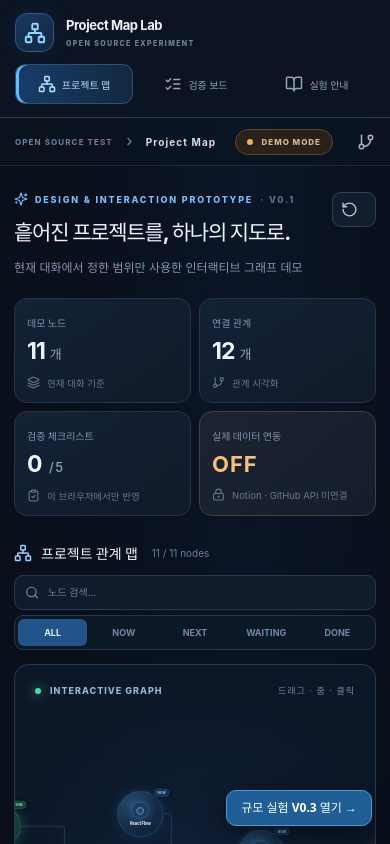
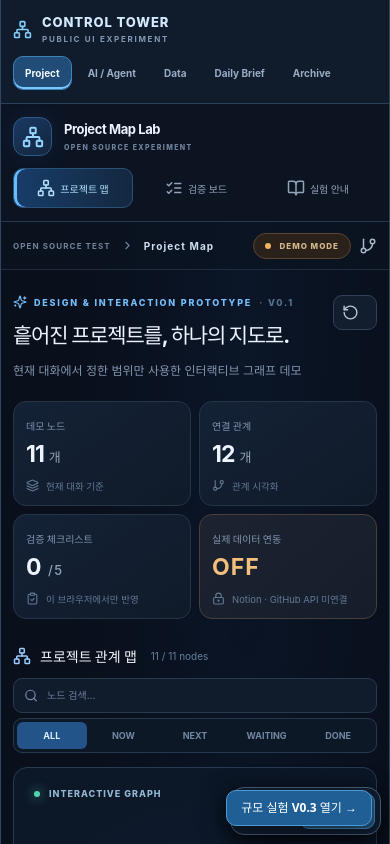
Before and after one commit to jayjayjayyoon/open-source-test, a React (Vite) app: page / in a window 390 px wide. Shown: the top 844 px of the page. Built offline with nearby package versions, Linux system fonts and the light colour scheme.

Commit message:
Activate Control Tower V1 navigation and PC/mobile preview on demo homepage

```diff
--- a/src/main.jsx
+++ b/src/main.jsx
@@ -1,12 +1,13 @@
 import React from 'react';
 import { createRoot } from 'react-dom/client';
 import '@xyflow/react/dist/style.css';
-import App from './App.jsx';
+import ControlTowerShell from './ControlTowerShell.jsx';
 import './styles.css';
+import './graph.css';
+import './control-tower-shell.css';
 
 createRoot(document.getElementById('root')).render(
   <React.StrictMode>
-    <App />
+    <ControlTowerShell />
   </React.StrictMode>,
 );
-import './graph.css';
```
